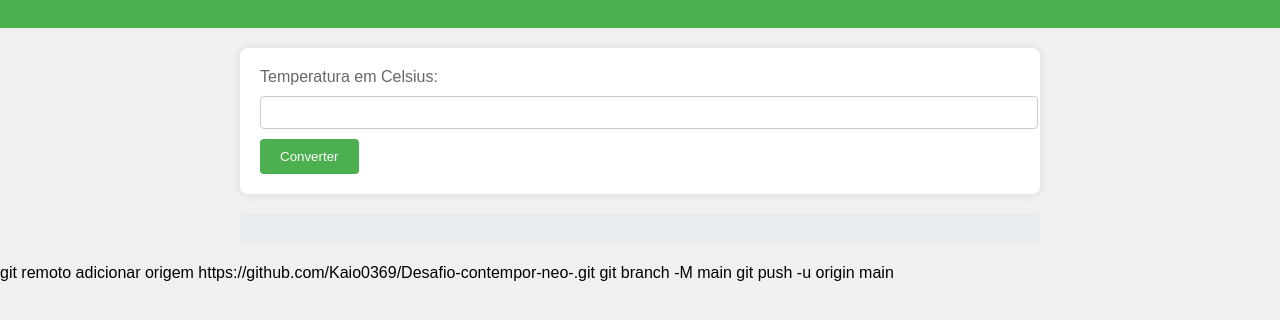
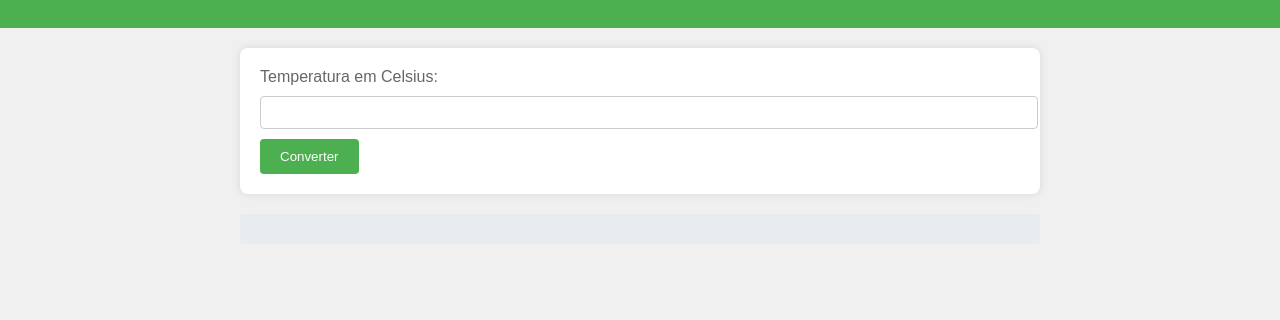
Before and after one commit to Kaio0369/Desafio-contempor-neo-, a plain HTML site: page index.html in a window 1280 px wide. Shown: the part 70-390 px from the top of the page. Drawn offline with Linux system fonts and the light colour scheme.

Commit message:
Update index.html

```diff
--- a/index.html
+++ b/index.html
@@ -109,6 +109,3 @@
     </script>
 </body>
 </html>
-git remoto adicionar origem https://github.com/Kaio0369/Desafio-contempor-neo-.git
- git branch -M main
-git push -u origin main
```
